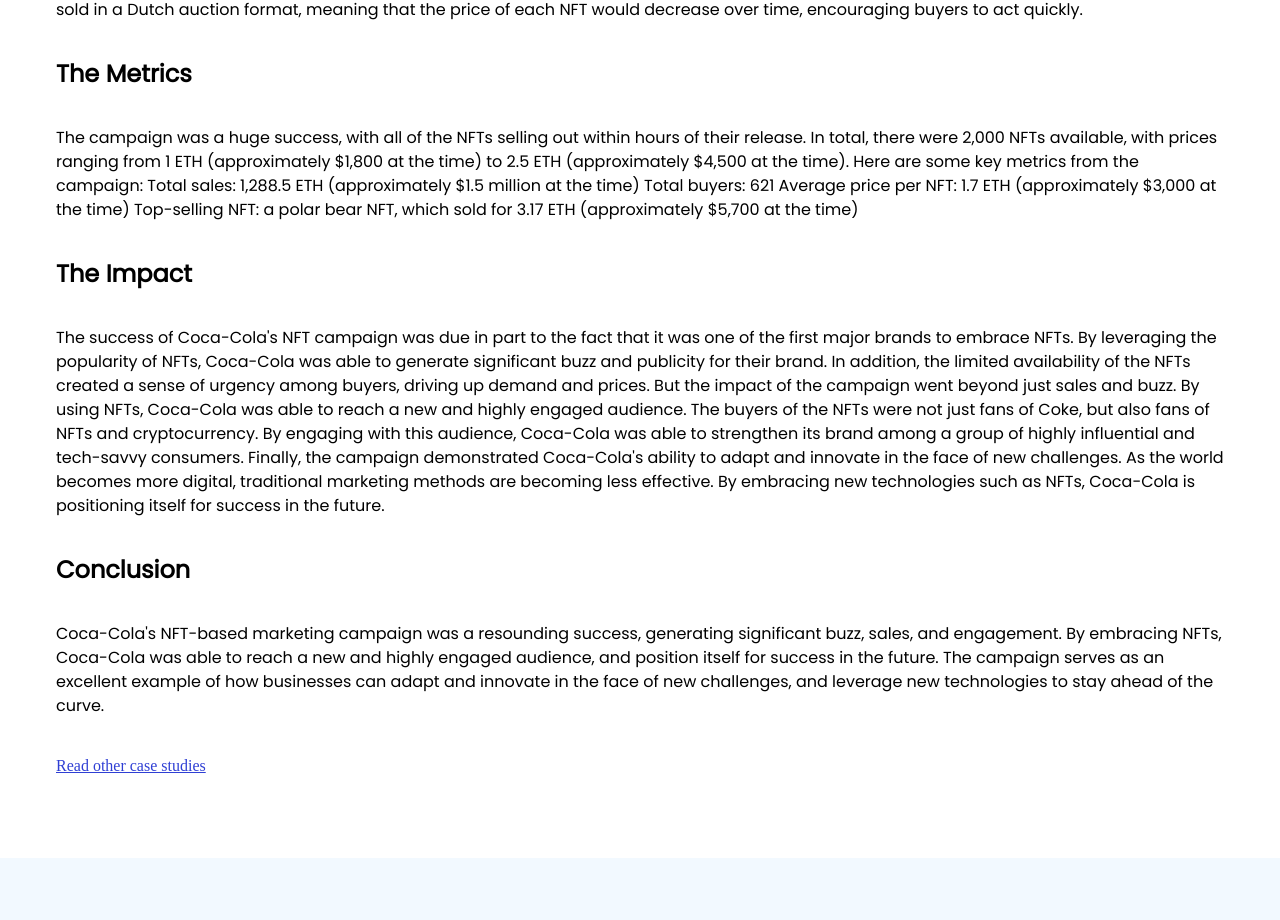
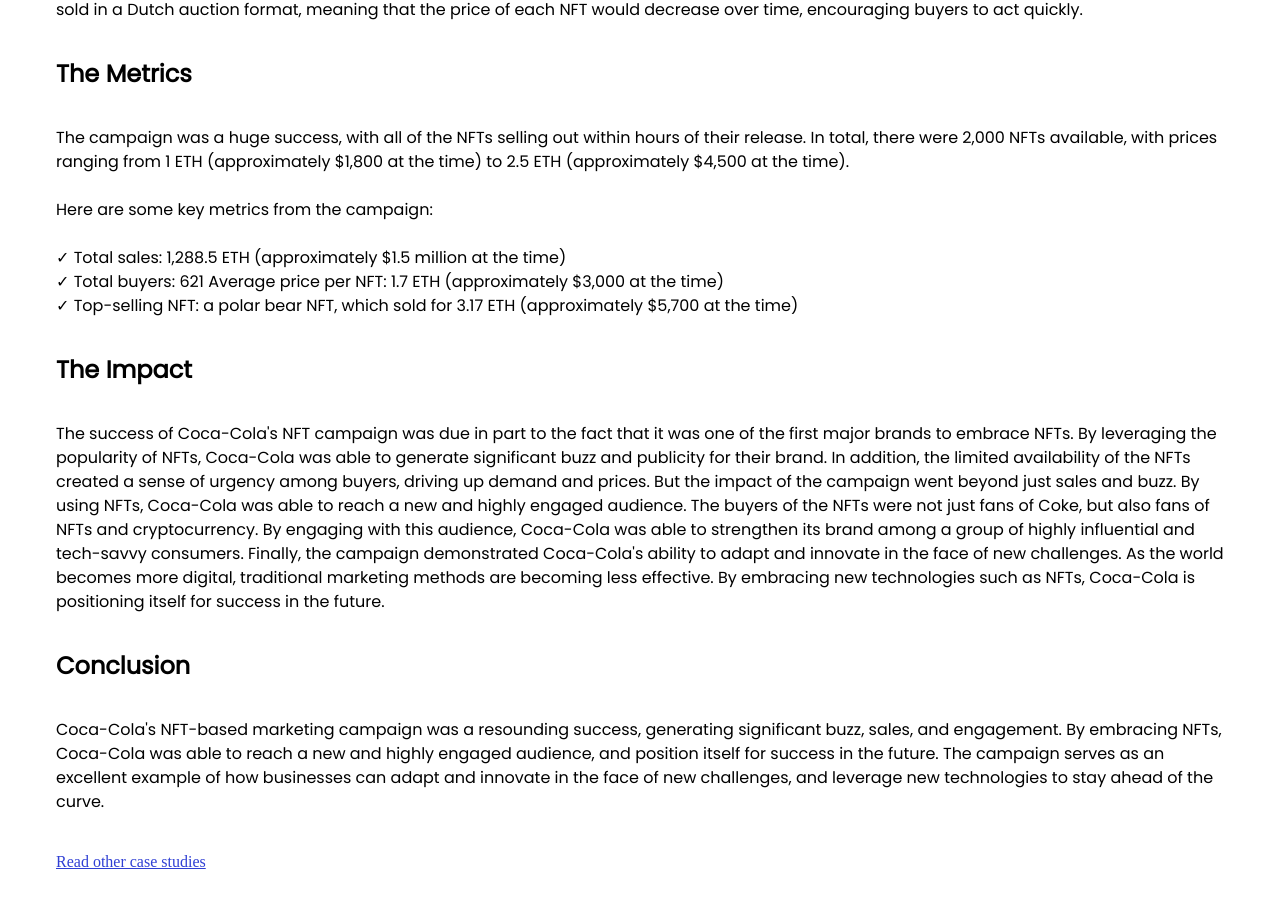
Before and after one commit to AkashKumarRam/NFT-Website, a React (Create React App) app: page /casestudydetail-cococola in a window 1280 px wide. Shown: the part 817-1737 px from the top of the page. Built offline with nearby package versions, Linux system fonts and the light colour scheme; a web font is replaced by a local one.

Commit message:
CaseStudies Changes

```diff
--- a/src/App.js
+++ b/src/App.js
@@ -48,7 +48,7 @@
         <Route path="/pricing" element={<Pricing/>} />
         <Route path="/signup" element={<SignUp/>} />
         <Route path="/login" element={<Login/>} />
-        <Route path="/acoountsetup-step-1" element={<AccountSetup/>} />
+        <Route path="/accountsetup-step-1" element={<AccountSetup/>} />
         </Routes>
       </BrowserRouter>
       {/* <NavBar />
--- a/src/components/Pages/AccountSetup/AccountSetup.jsx
+++ b/src/components/Pages/AccountSetup/AccountSetup.jsx
@@ -39,7 +39,7 @@
                 Phone Number
               </label>
               <input
-                type="number"
+                type="text"
                 className="border-[1px] border-gray-900 rounded-md h-[2.5rem] w-[22rem] pl-2"
               />
             </div>
@@ -128,7 +128,10 @@
                 name="profession"
                 value="Founder"
               />
-              <input type="text" class="border-b-2 border-b-gray-900 border-dotted" />
+              <input
+                type="text"
+                className="border-[1px] border-gray-900 rounded-md h-[2rem] w-[16rem] pl-2"
+              />
 
             </label>
             <button className="mt-6 border-[#2F3FD4] rounded-md border-2 p-2 bg-[#2F3FD4] text-white w-28 max-sm:hidden">NEXT</button>
--- a/src/components/Pages/Articles/Article.jsx
+++ b/src/components/Pages/Articles/Article.jsx
@@ -40,10 +40,10 @@
           The campaign was a huge success, with all of the NFTs selling out
           within hours of their release. In total, there were 2,000 NFTs
           available, with prices ranging from 1 ETH (approximately $1,800 at the
-          time) to 2.5 ETH (approximately $4,500 at the time). Here are some key
-          metrics from the campaign: Total sales: 1,288.5 ETH (approximately
-          $1.5 million at the time) Total buyers: 621 Average price per NFT: 1.7
-          ETH (approximately $3,000 at the time) Top-selling NFT: a polar bear
+          time) to 2.5 ETH (approximately $4,500 at the time). <br/><br/>Here are some key
+          metrics from the campaign:<br/><br/>&#10003; Total sales: 1,288.5 ETH (approximately
+          $1.5 million at the time) <br/>&#10003; Total buyers: 621 Average price per NFT: 1.7
+          ETH (approximately $3,000 at the time) <br/>&#10003; Top-selling NFT: a polar bear
           NFT, which sold for 3.17 ETH (approximately $5,700 at the time)
         </p>
 
```
